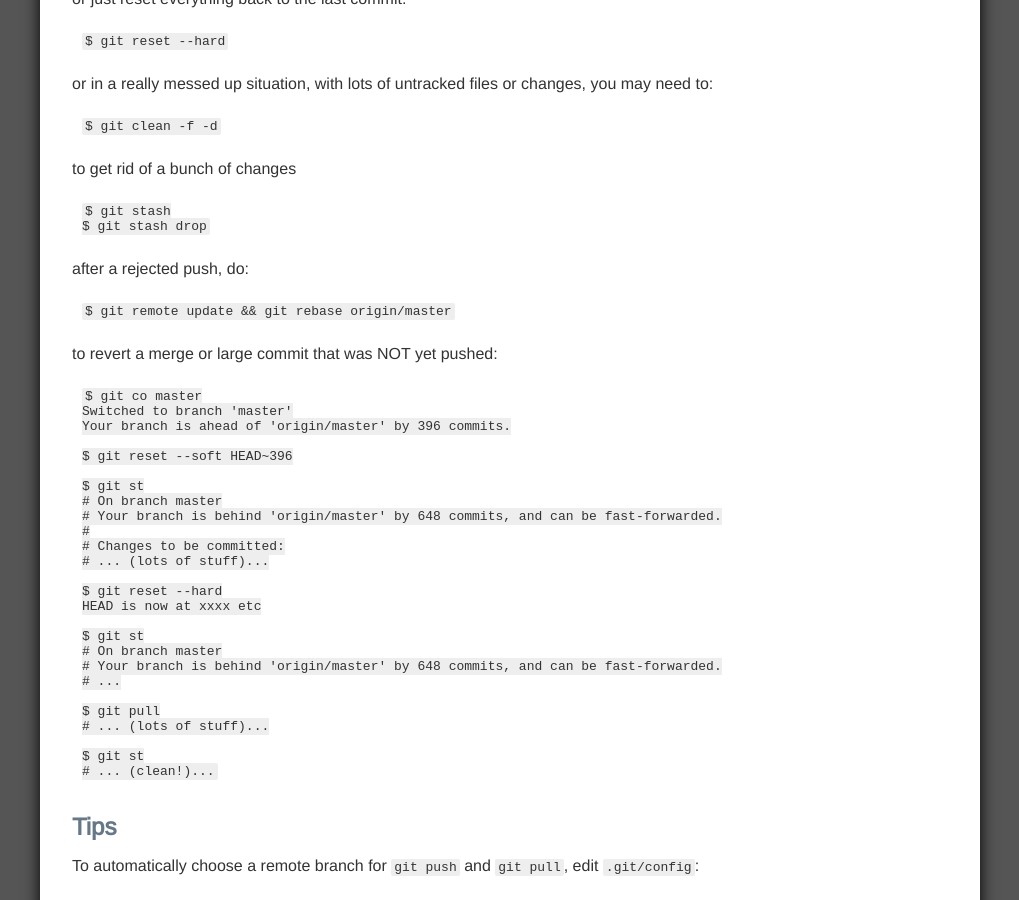
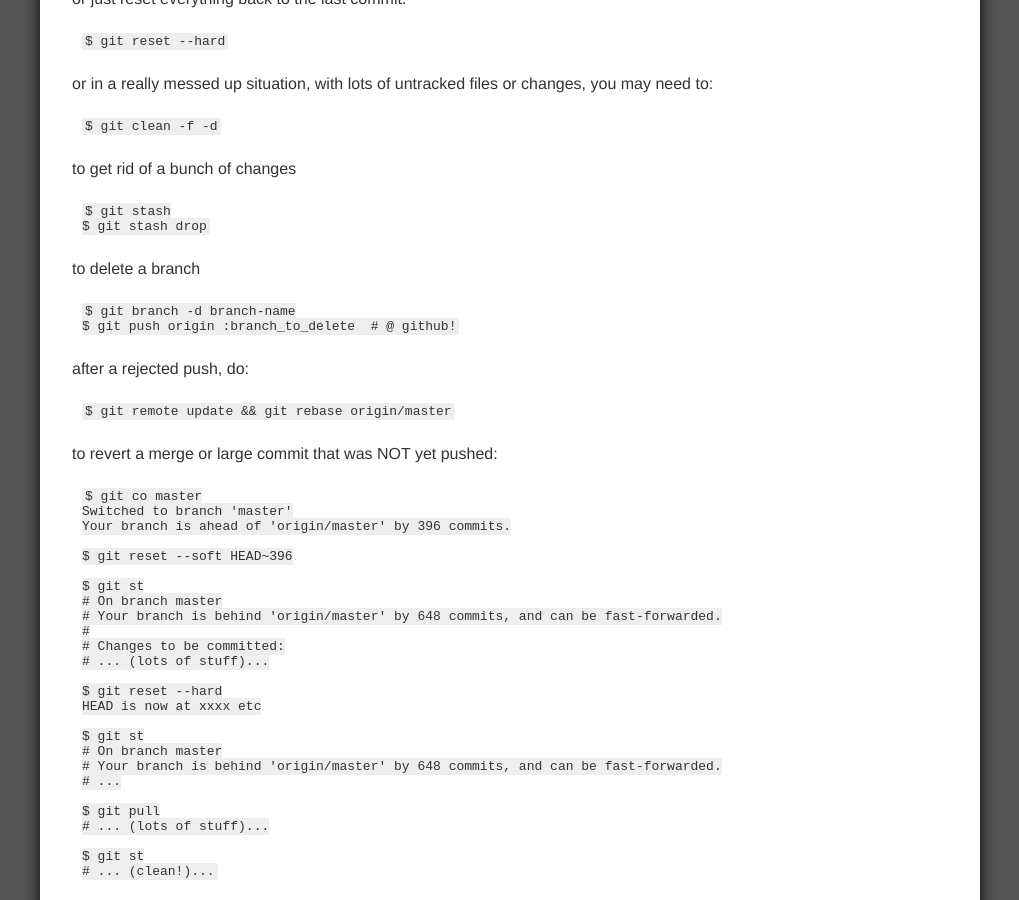
Before and after one commit to foz/foz.github.com, a Jekyll site: the page built from git-notes.md, in a window 1280 px wide and 900 px high, scrolled down 1144 px. Shown: the whole window, without its empty margins (130-1149 px from the left). Built offline with Jekyll 4.4.1, drawn with Linux system fonts in a browser that asks for light colours; Markdown is read by kramdown in place of the engine named in the settings.

Commit message:
git branch delete

```diff
--- a/git-notes.md
+++ b/git-notes.md
@@ -60,6 +60,11 @@ to get rid of a bunch of changes
     $ git stash
     $ git stash drop
 
+to delete a branch
+
+    $ git branch -d branch-name
+    $ git push origin :branch_to_delete  # @ github!
+
 after a rejected push, do:
 
     $ git remote update && git rebase origin/master
```
